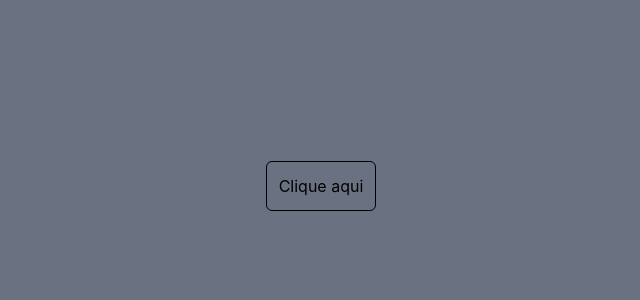
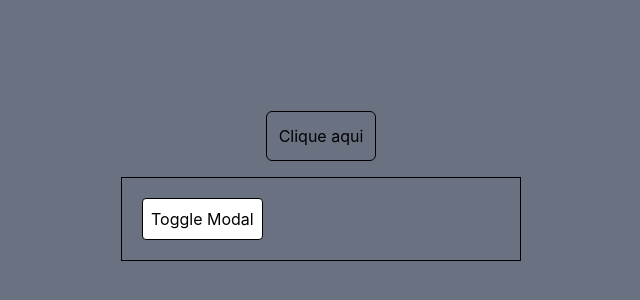
Before and after one commit to jeancarloslima/teste-014-framer-motion, a React (Vite) app: page / in a window 1280 px wide. Shown: the part 214-514 px from the top of the page, without its empty margins (319-959 px from the left). Built offline with nearby package versions, Linux system fonts and the light colour scheme.

Commit message:
Criando modal animado com Framer Motion

```diff
--- a/src/App.tsx
+++ b/src/App.tsx
@@ -1,9 +1,11 @@
 import AnimatedButton from "./components/AnimatedButton";
+import AnimatedModal from "./components/AnimatedModal";
 
 function App() {
   return (
     <div className="w-screen min-h-screen flex flex-col items-center justify-center gap-4 bg-gray-500">
       <AnimatedButton />
+      <AnimatedModal />
     </div>
   );
 }
--- /dev/null
+++ b/src/components/AnimatedModal/index.tsx
@@ -0,0 +1,27 @@
+import { motion } from "framer-motion";
+import { AnimatePresence } from "motion/react";
+import { useState } from "react";
+
+export default function AnimatedModal() {
+  const [open, setOpen] = useState(false);
+
+  return (
+    <div className="w-100 p-5 border">
+      <button onClick={() => setOpen(!open)} className="p-2 bg-white border rounded">Toggle Modal</button>
+
+      <AnimatePresence>
+        {open && (
+            <motion.div
+                initial={{ opacity: 0, y: -50 }}
+                animate={{ opacity: 1, y: 0 }}
+                exit={{ opacity: 0, y: -50 }}
+                transition={{ duration: 0.3 }}
+                className="bg-amber-500 p-5 mt-2 rounded-md text-white"
+            >
+                Exemplo de modal
+            </motion.div>
+        )}
+      </AnimatePresence>
+    </div>
+  );
+}
```
